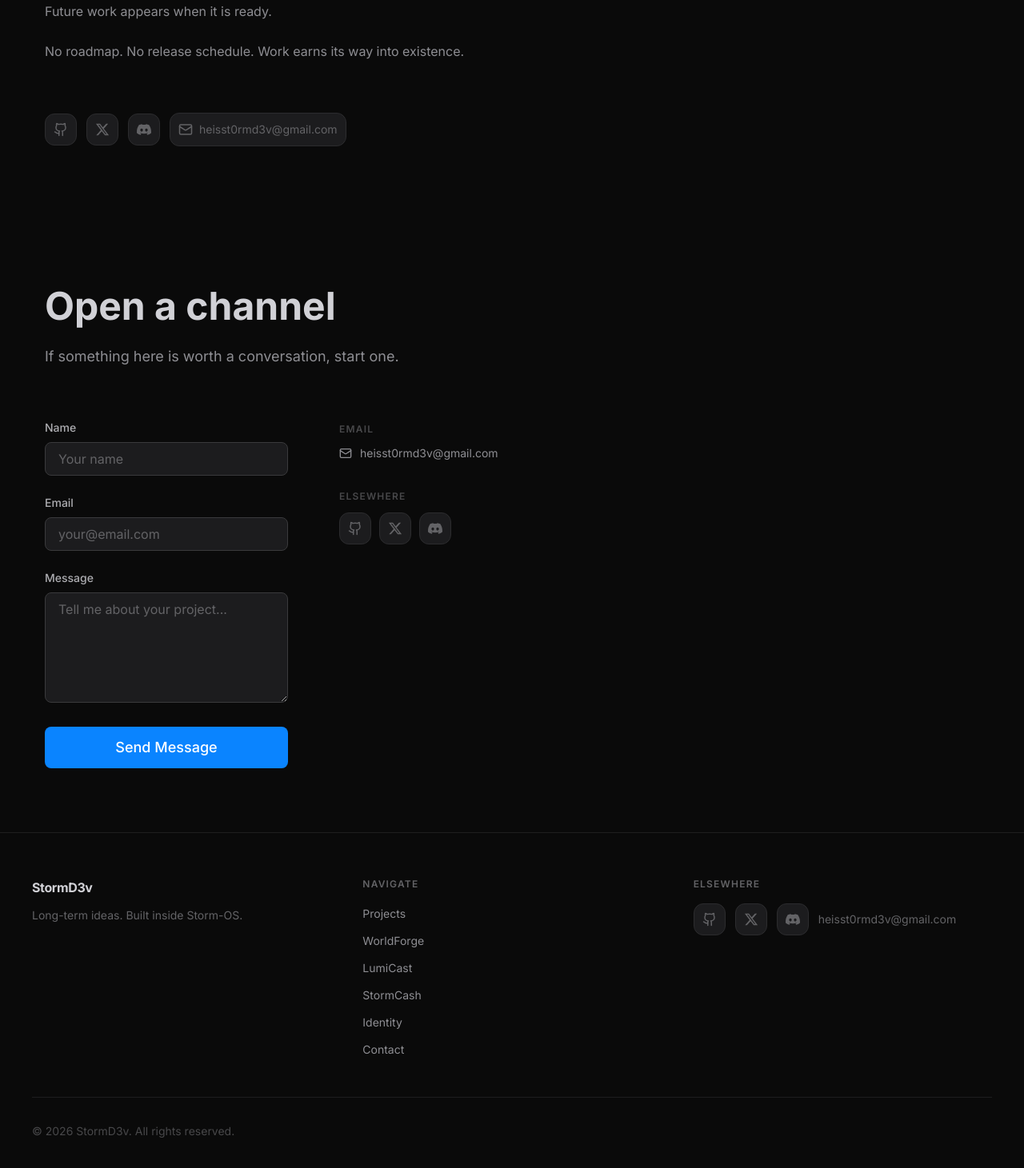
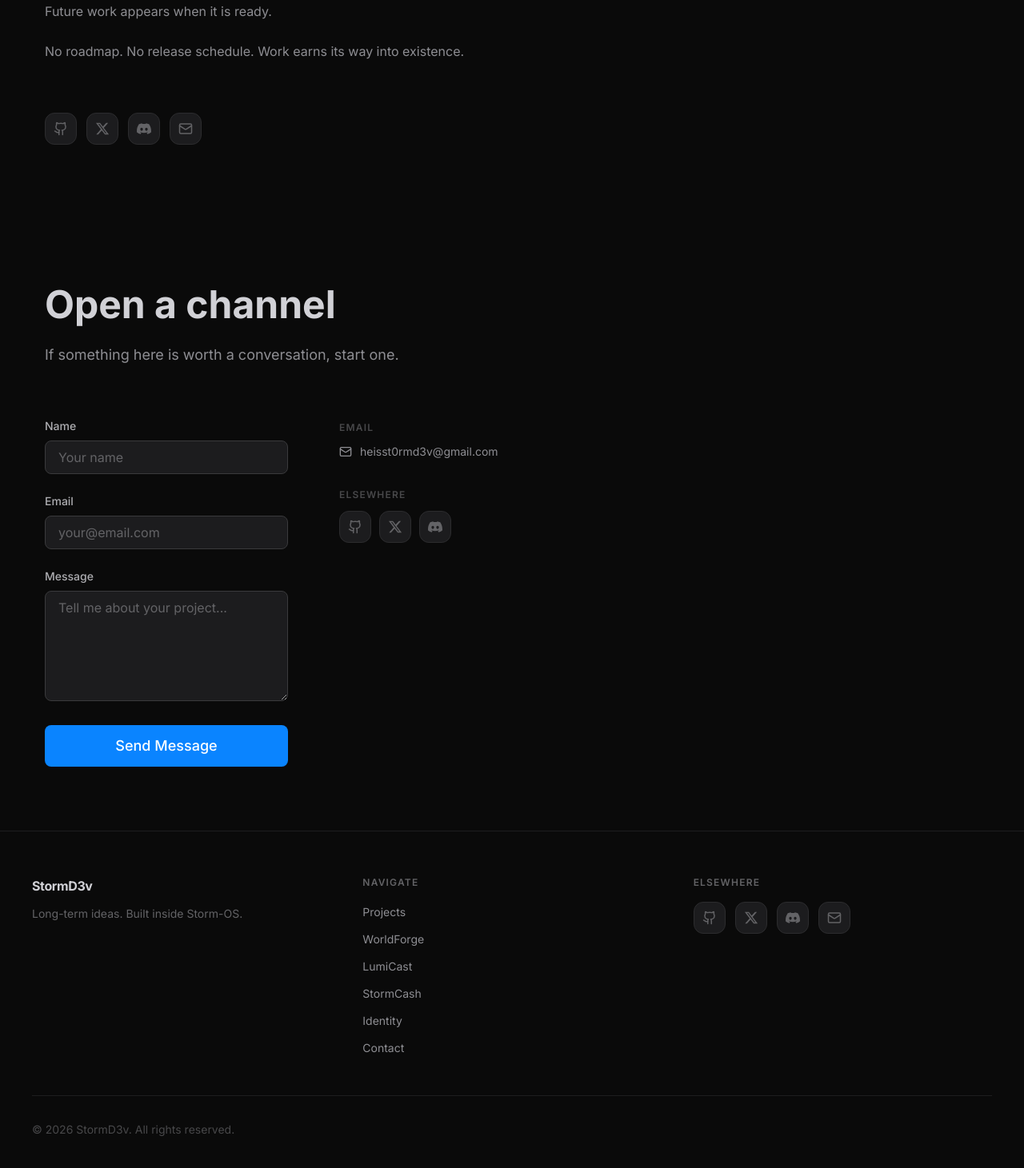
Before and after one commit to StormD3v/StormOS, a Next.js app: page / in a window 1280 px wide. Shown: the part 3158-4619 px from the top of the page at 80% size. Built offline with nearby package versions, Linux system fonts and the light colour scheme.

Commit message:
refactor(contact): icon-only email in identity and footer, tighten footer spacing

```diff
--- a/app/about/AboutPageContent.tsx
+++ b/app/about/AboutPageContent.tsx
@@ -132,11 +132,10 @@ export function AboutPageContent() {
                     })}
                     <a
                         href={`mailto:${CONTACT_EMAIL}`}
-                        aria-label={`Send email to ${CONTACT_EMAIL}`}
-                        className="flex items-center gap-2 p-2.5 rounded-lg bg-neutral-900 border border-neutral-800 text-neutral-500 hover:text-neutral-100 hover:border-neutral-700 transition-all duration-fast focus:outline-none focus-visible:ring-2 focus-visible:ring-neutral-400 focus-visible:ring-offset-2 focus-visible:ring-offset-neutral-950"
+                        aria-label="Email Storm"
+                        className="p-2.5 rounded-lg bg-neutral-900 border border-neutral-800 text-neutral-500 hover:text-neutral-100 hover:border-neutral-700 transition-all duration-fast focus:outline-none focus-visible:ring-2 focus-visible:ring-neutral-400 focus-visible:ring-offset-2 focus-visible:ring-offset-neutral-950"
                     >
                         <Mail size={18} aria-hidden="true" />
-                        <span className="text-sm">{CONTACT_EMAIL}</span>
                     </a>
                 </motion.div>
 
--- a/components/layout/footer.tsx
+++ b/components/layout/footer.tsx
@@ -34,7 +34,7 @@ export function Footer({ className }: FooterProps) {
       role="contentinfo"
       className={cn('bg-neutral-950 border-t border-neutral-800/60', className)}
     >
-      <div className="mx-auto px-6 sm:px-8 lg:px-10 max-w-7xl py-14">
+      <div className="mx-auto px-6 sm:px-8 lg:px-10 max-w-7xl py-14 pb-8">
         <div className="grid grid-cols-1 md:grid-cols-3 gap-10">
           {/* Brand */}
           <div>
@@ -103,10 +103,10 @@ export function Footer({ className }: FooterProps) {
                 })}
               <a
                 href={`mailto:${CONTACT_EMAIL}`}
-                aria-label={`Send email to ${CONTACT_EMAIL}`}
-                className="text-neutral-500 hover:text-neutral-100 text-sm transition-colors duration-fast focus:outline-none focus-visible:ring-2 focus-visible:ring-neutral-400 rounded-sm"
+                aria-label="Email Storm"
+                className="p-2.5 rounded-lg bg-neutral-900 border border-neutral-800 text-neutral-500 hover:text-neutral-100 hover:border-neutral-700 transition-all duration-fast focus:outline-none focus-visible:ring-2 focus-visible:ring-neutral-400 focus-visible:ring-offset-2 focus-visible:ring-offset-neutral-950"
               >
-                {CONTACT_EMAIL}
+                <Mail size={18} aria-hidden="true" />
               </a>
             </div>
           </div>
--- a/components/sections/about.tsx
+++ b/components/sections/about.tsx
@@ -122,11 +122,10 @@ export function About() {
             })}
             <a
               href={`mailto:${CONTACT_EMAIL}`}
-              aria-label={`Send email to ${CONTACT_EMAIL}`}
-              className="flex items-center gap-2 p-2.5 rounded-lg bg-neutral-900 border border-neutral-800 text-neutral-500 hover:text-neutral-100 hover:border-neutral-700 transition-all duration-fast focus:outline-none focus-visible:ring-2 focus-visible:ring-neutral-400 focus-visible:ring-offset-2 focus-visible:ring-offset-neutral-950"
+              aria-label="Email Storm"
+              className="p-2.5 rounded-lg bg-neutral-900 border border-neutral-800 text-neutral-500 hover:text-neutral-100 hover:border-neutral-700 transition-all duration-fast focus:outline-none focus-visible:ring-2 focus-visible:ring-neutral-400 focus-visible:ring-offset-2 focus-visible:ring-offset-neutral-950"
             >
               <Mail size={18} aria-hidden="true" />
-              <span className="text-sm">{CONTACT_EMAIL}</span>
             </a>
           </motion.div>
 
```
